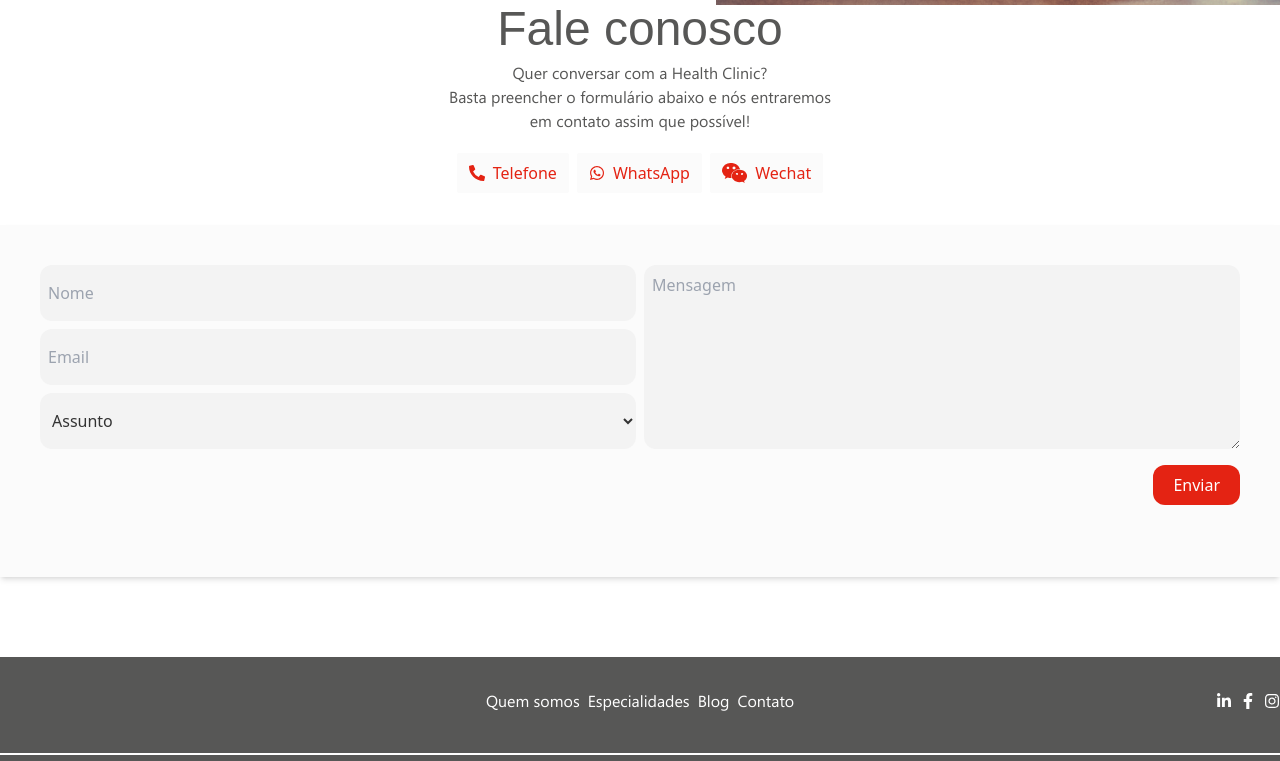
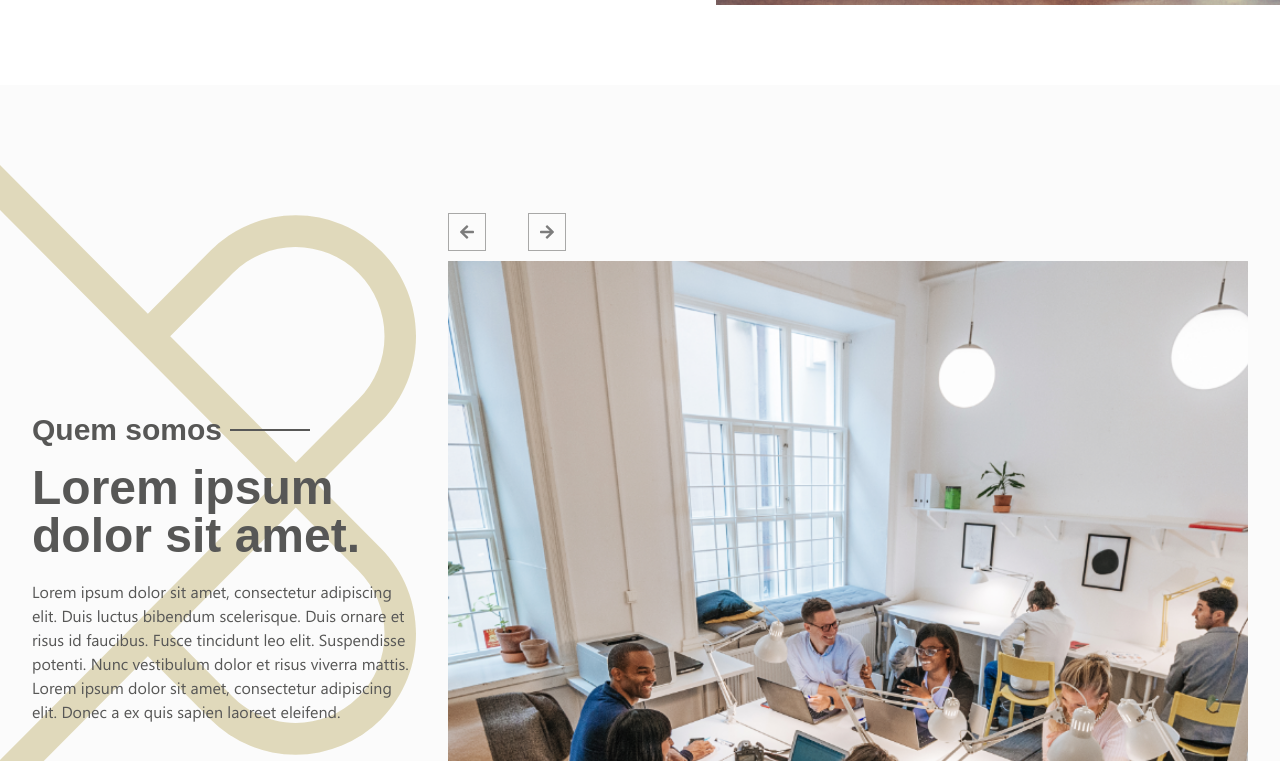
Before and after one commit to Math2121/newton-challenge, a Next.js app: page / in a window 1280 px wide. Shown: the part 2059-2820 px from the top of the page. Built offline with nearby package versions, Linux system fonts and the light colour scheme.

Commit message:
create space section

```diff
--- a/components/Contact/index.tsx
+++ b/components/Contact/index.tsx
@@ -3,7 +3,7 @@ import { FaPhoneAlt, FaWhatsapp } from "react-icons/fa";
 
 export function Contact() {
   return (
-    <div className="container m-auto text-center">
+    <div className="container m-auto text-center mt-20">
       <div className="mb-5">
         <h2 className="font-camaro text-5xl text-black-100 mb-2">
           Fale conosco
@@ -68,7 +68,7 @@ export function Contact() {
             id=""
             cols={30}
             className="bg-[#F1F1F1BD] w-full h-full mt-2 p-2 rounded-xl mb-2"
-          ></textarea>
+          />
         </div>
 
         <button className="bg-red-100 p-2   rounded-xl pr-5 pl-5 text-white rounded-sm float-right">
--- /dev/null
+++ b/components/Space/components/SliderNextButton/index.tsx
@@ -0,0 +1,14 @@
+import React from 'react'
+import { FaArrowRight } from 'react-icons/fa'
+import { Button } from './styles'
+
+function SliderNextButton(props:any) {
+      const { className, style, onClick } = props;
+  return (
+    <Button onClick={onClick}>
+        <FaArrowRight/>
+    </Button>
+  )
+}
+
+export default SliderNextButton
--- /dev/null
+++ b/components/Space/components/SliderNextButton/styles.ts
@@ -0,0 +1,13 @@
+import styled from "styled-components";
+
+export const Button = styled.button`
+  border: 1px solid #575756;
+  opacity: 0.5;
+  padding: 10px;
+
+
+  position: absolute;
+
+  top: -3rem;
+  left: 5rem;
+`;
--- /dev/null
+++ b/components/Space/components/SliderPrevButton/index.tsx
@@ -0,0 +1,14 @@
+import React from "react";
+import { FaArrowLeft } from "react-icons/fa";
+import { Button } from "./styles";
+
+function SliderPrevButton(props:any) {
+    const { className, style, onClick } = props;
+  return (
+    <Button onClick={onClick}>
+      <FaArrowLeft />
+    </Button>
+  );
+}
+
+export default SliderPrevButton;
--- /dev/null
+++ b/components/Space/components/SliderPrevButton/styles.ts
@@ -0,0 +1,13 @@
+import styled from "styled-components";
+
+export const Button = styled.button`
+  border: 1px solid #575756;
+  opacity: 0.5;
+  padding: 10px;
+  display: block;
+
+  position: absolute;
+
+  top: -3rem;
+  left: 0rem;
+`;
--- /dev/null
+++ b/components/Space/index.tsx
@@ -0,0 +1,68 @@
+import React from "react";
+import Slider from "react-slick";
+import SliderNextButton from "./components/SliderNextButton";
+import SliderPrevButton from "./components/SliderPrevButton";
+
+function Space() {
+  const settings = {
+    dots: false,
+    infinite: true,
+    speed: 500,
+    slidesToShow: 1,
+    slidesToScroll: 1,
+    nextArrow: <SliderNextButton />,
+    prevArrow: <SliderPrevButton />,
+  };
+  return (
+    <>
+      <section className="bg-[#FBFBFB] p-8  pt-20 relative z-10 mt-20">
+        <img
+          src="space.svg"
+          alt=""
+          className="absolute h-[40rem]  -z-10 left-0 opacity-7"
+        />
+        <div className="container m-auto grid grid-cols-1 sm:grid-cols-3 justify-center content-center place-items-center gap-8 ">
+          <div>
+            <h4 className="text-3xl mb-4 font-camaro text-[#575756] flex items-center gap-2 font-bold">
+              Quem somos <span className="w-20 h-0.5 block bg-[#575756]"></span>
+            </h4>
+            <h2 className="text-5xl font-camaro font-bold text-[#575756]">
+              Lorem ipsum dolor sit amet.
+            </h2>
+
+            <p className="font-segoe text-[#575756] mt-5">
+              Lorem ipsum dolor sit amet, consectetur adipiscing elit. Duis
+              luctus bibendum scelerisque. Duis ornare et risus id faucibus.
+              Fusce tincidunt leo elit. Suspendisse potenti. Nunc vestibulum
+              dolor et risus viverra mattis. Lorem ipsum dolor sit amet,
+              consectetur adipiscing elit. Donec a ex quis sapien laoreet
+              eleifend.
+            </p>
+          </div>
+
+          <Slider
+            {...settings}
+            className="w-full col-span-2 m-auto text-center relative top-24 "
+          >
+            <div className="relative">
+              <img
+                src="picture4.png"
+                alt=""
+                className=" h-full w-full object-cover float-right"
+              />
+            </div>
+            <div className="">
+              <img
+                src="picture4.png"
+                alt=""
+                className=" h-full w-full object-cover float-right"
+              />
+            </div>
+          </Slider>
+        </div>
+      </section>
+    </>
+  );
+}
+
+export default Space;
--- /dev/null
+++ b/components/Space/styles.ts
@@ -0,0 +1,5 @@
+import styled from "styled-components";
+
+export const SpaceContent = styled.section`
+
+`;
--- a/package.json
+++ b/package.json
@@ -1,5 +1,5 @@
 {
-  "name": "leaf",
+  "name": "newton",
   "version": "0.1.0",
   "private": true,
   "scripts": {
--- a/pages/index.tsx
+++ b/pages/index.tsx
@@ -5,6 +5,7 @@ import { About } from "../components/About";
 import Banner from "../components/Banner";
 import { Contact } from "../components/Contact";
 import Footer from "../components/Footer";
+import Space from "../components/Space";
 import Team from "../components/Team";
 
 export const DynamicComponentWithNoSSR = dynamic(
@@ -23,6 +24,7 @@ const Home: NextPage = () => {
       <Banner />
       <About />
       <Team />
+      <Space />
       <Contact />
       <Footer />
     </>
```
Also changed, not shown: public/picture4.png (added), public/space.svg (added).
